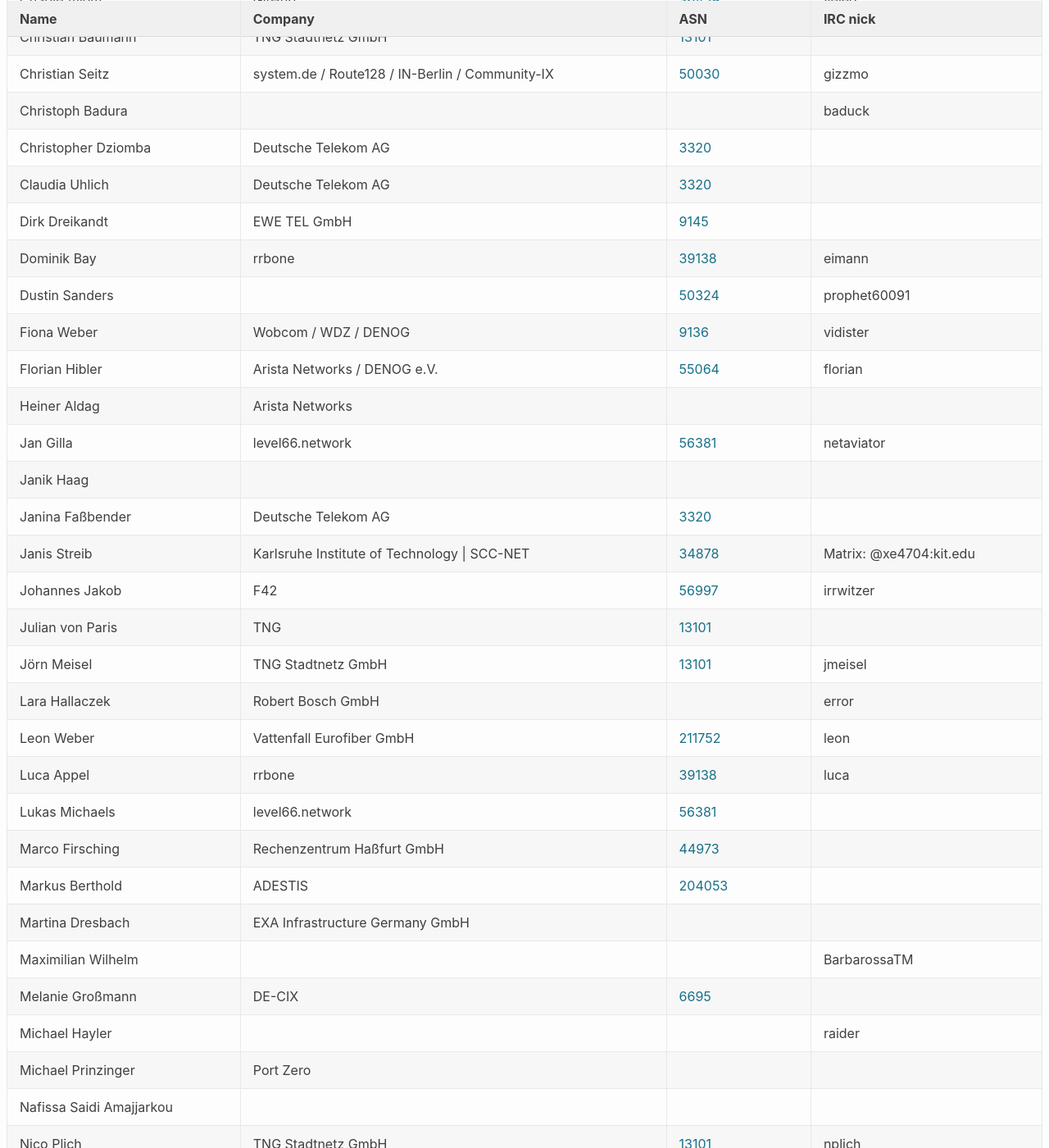
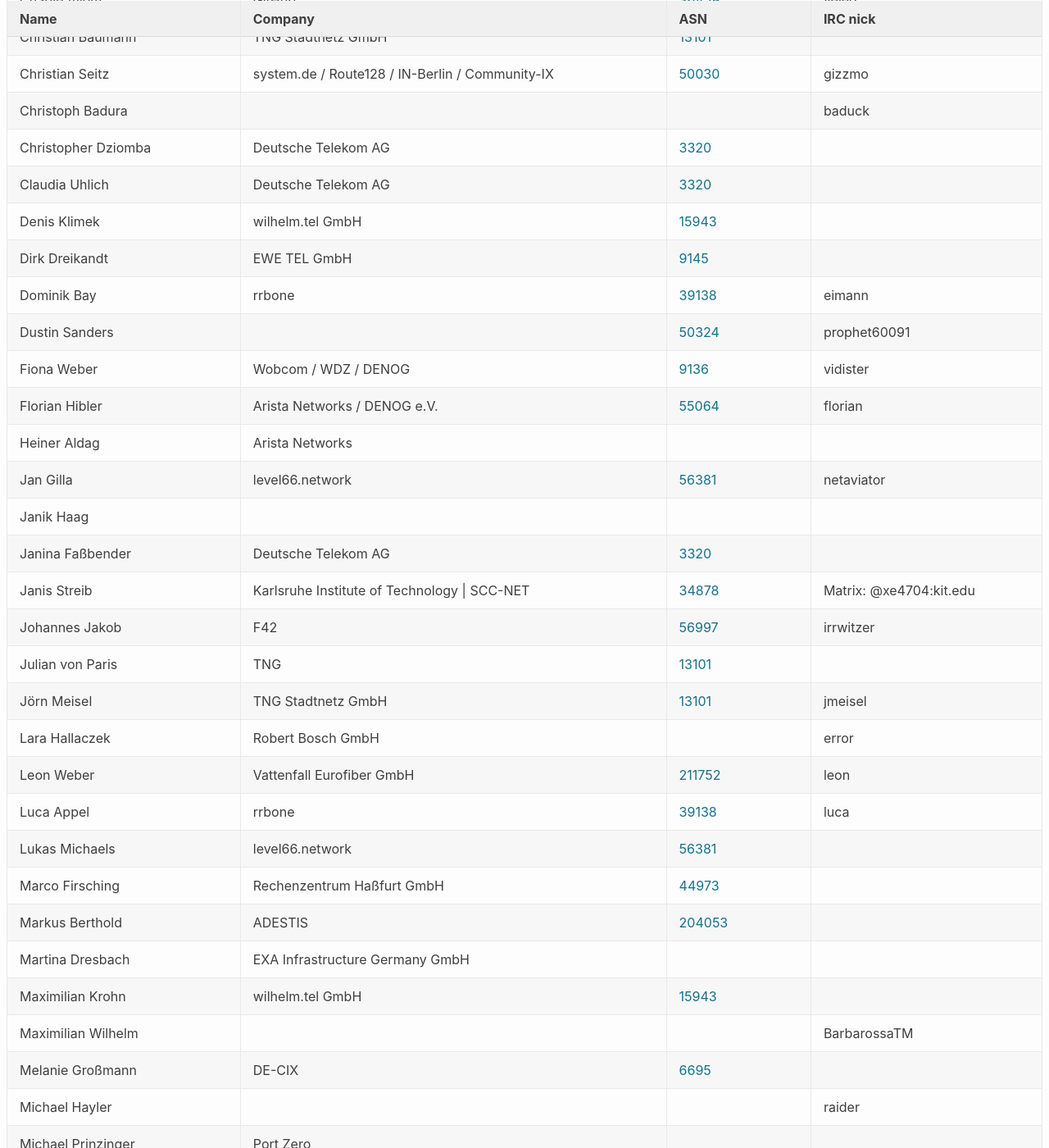
Before and after one commit to denog/pretix-attendeelist, a Jekyll site: the page built from denog15/index.md, in a window 1280 px wide and 1400 px high, scrolled down 469 px. Shown: the whole window at 82% size. Built offline with Jekyll 4.4.1, drawn with Linux system fonts in a browser that asks for light colours.

Commit message:
Latest data: Fri Aug  4 09:09:52 UTC 2023

```diff
--- a/_data/attendees_denog15_onsite.json
+++ b/_data/attendees_denog15_onsite.json
@@ -70,6 +70,12 @@
     "company": "Deutsche Telekom AG",
     "irc": null,
     "asn": "3320"
+  },
+  {
+    "name": "Denis Klimek",
+    "company": "wilhelm.tel GmbH",
+    "irc": null,
+    "asn": "15943"
   },
   {
     "name": "Dirk Dreikandt",
@@ -190,6 +196,12 @@
     "company": "EXA Infrastructure Germany GmbH",
     "irc": null,
     "asn": null
+  },
+  {
+    "name": "Maximilian Krohn",
+    "company": "wilhelm.tel GmbH",
+    "irc": null,
+    "asn": "15943"
   },
   {
     "name": "Maximilian Wilhelm",
```
